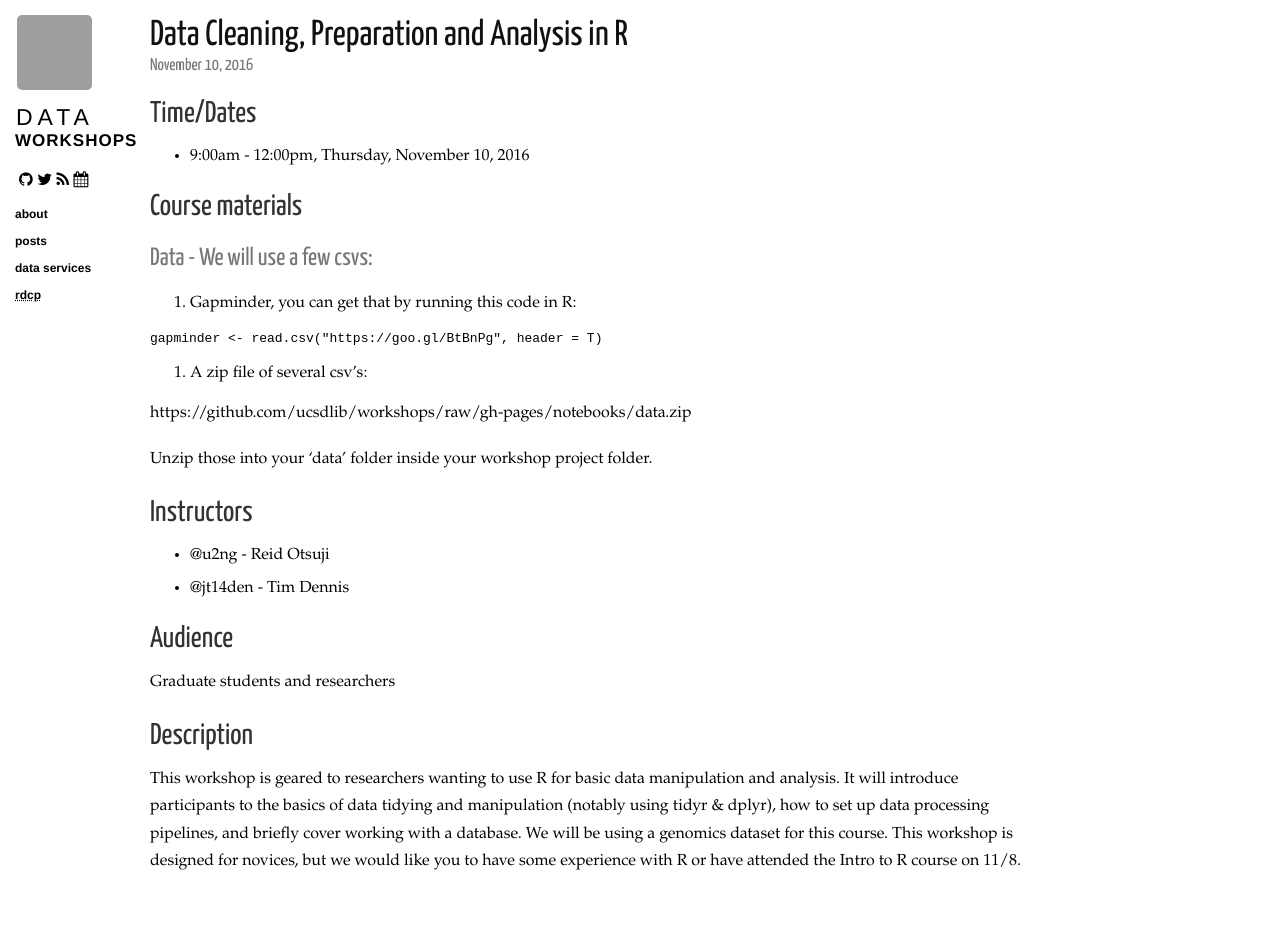
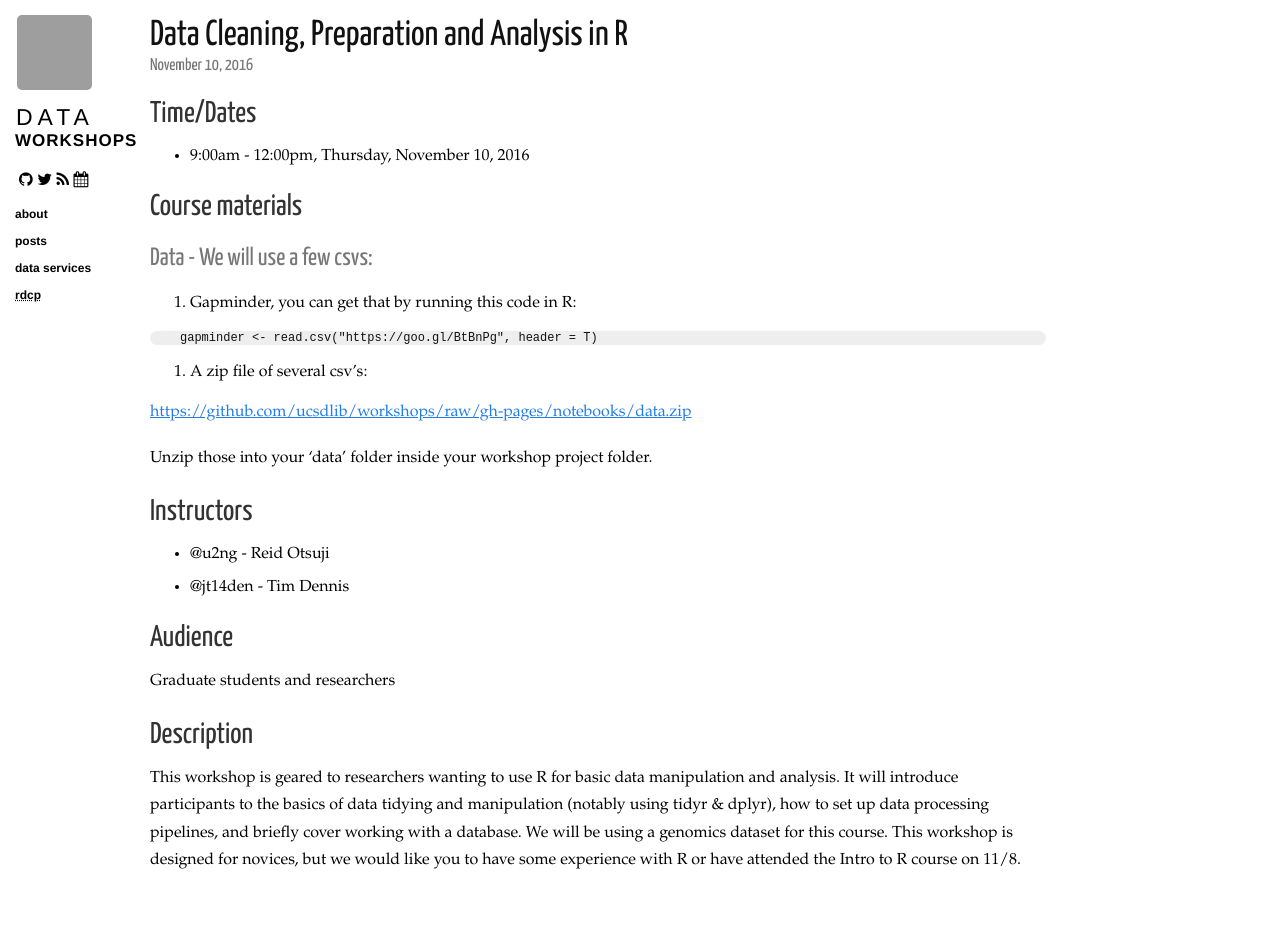
Before and after one commit to ucsdlib/workshops, a Jekyll site: the page built from _posts/2016-11-10-data-clean-R.markdown, in a window 1280 px wide. Built offline with Jekyll 4.4.1, drawn with Linux system fonts in a browser that asks for light colours; nearby versions of some CDN libraries; grey boxes are pictures that could not be loaded.

Commit message:
adding links

````diff
--- a/_posts/2016-11-10-data-clean-R.markdown
+++ b/_posts/2016-11-10-data-clean-R.markdown
@@ -14,13 +14,13 @@ category: posts r
 
 1. Gapminder, you can get that by running this code in R:
 
-```{r}
+~~~
 gapminder <- read.csv("https://goo.gl/BtBnPg", header = T)
-```
+~~~
 
 2. A zip file of several csv's:
 
-https://github.com/ucsdlib/workshops/raw/gh-pages/notebooks/data.zip
+<https://github.com/ucsdlib/workshops/raw/gh-pages/notebooks/data.zip>
 
 Unzip those into your 'data' folder inside your workshop project folder.
 
````
